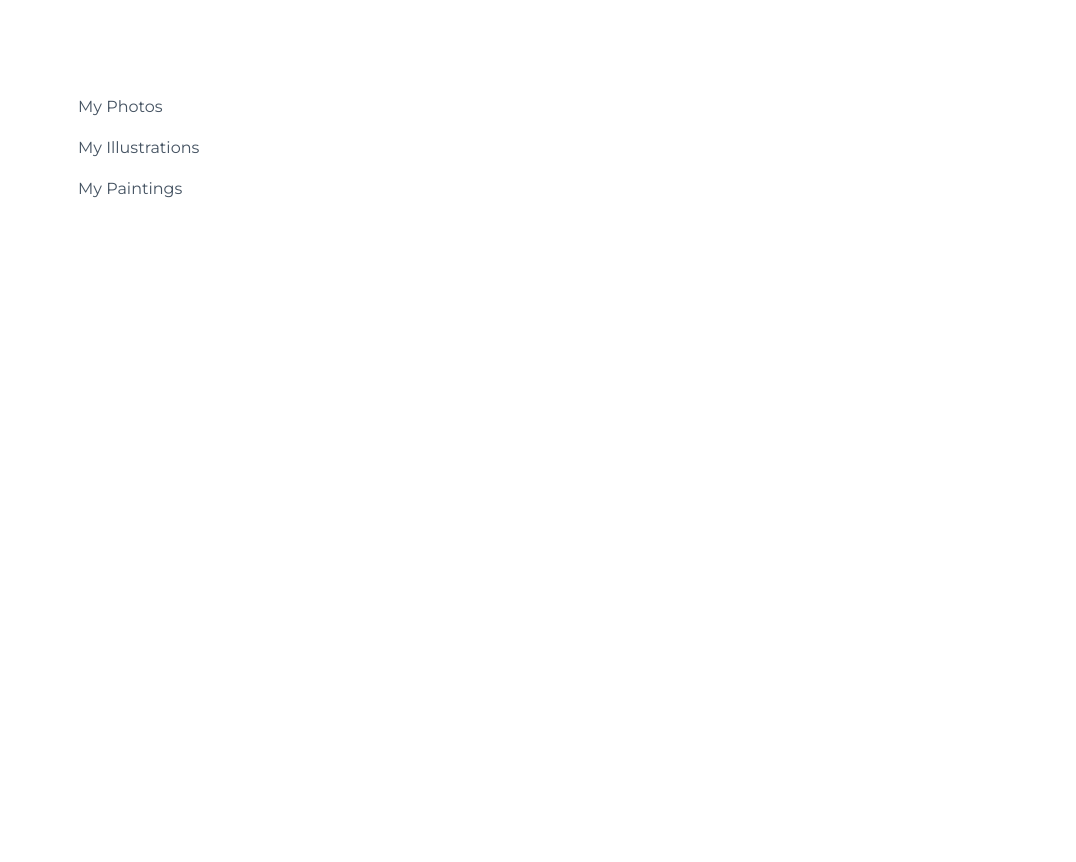
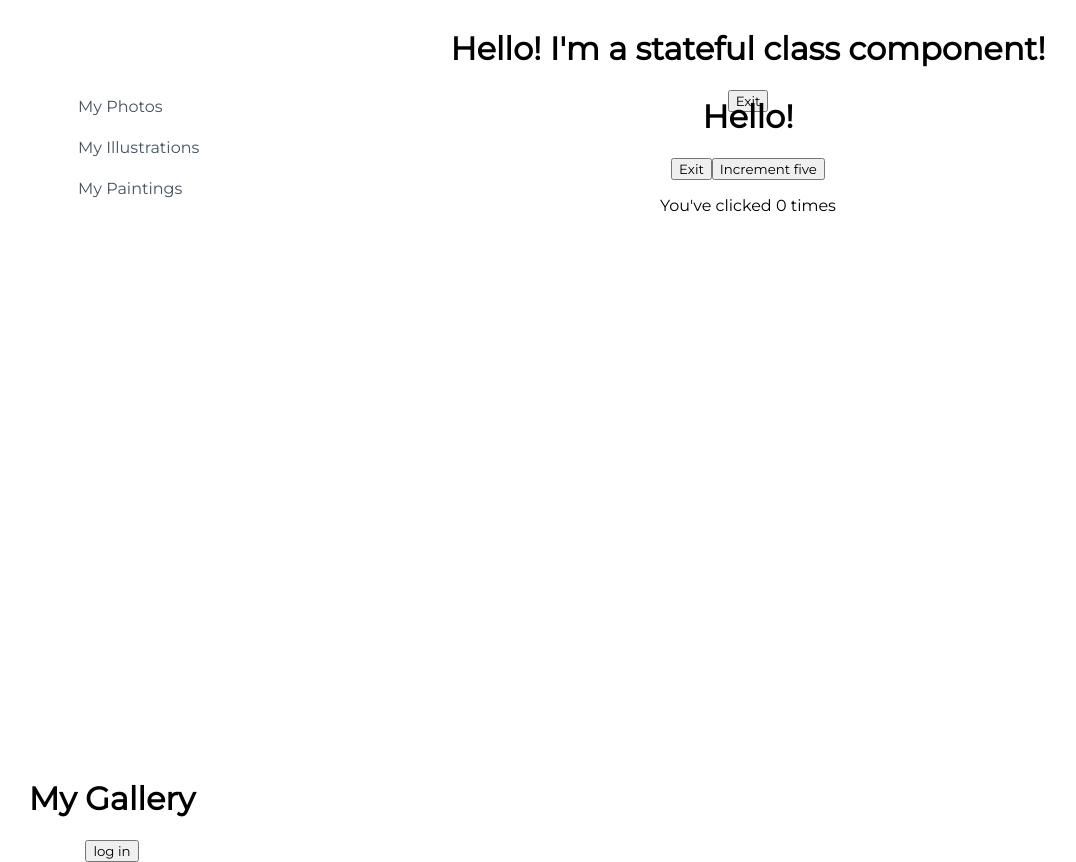
Before and after one commit to KarlMoran/Functional-Components-Challenge, a React (Create React App) app in the folder my-app/: page / in a window 1280 px wide. Shown: the whole page, without its empty margins (11-1087 px from the left). Before the commit the page ends 816 px from the top, so only its background shows below. Built offline with nearby package versions, Linux system fonts and the light colour scheme.

Commit message:
NavbarSimple challenge

```diff
--- a/my-app/src/App.js
+++ b/my-app/src/App.js
@@ -1,10 +1,17 @@
 import css from './App.module.css';
 import Sidebar from './components/Sidebar';
+import StatefulGreeting from './components/StatefulGreeting';
+import StatefulGreetingWithPrevState from './components/StatefulGreetingWithPrevState';
+import NavBarSimple from './components/NavbarSimple';
 
 function App() {
   return (
     <div className={css.App}>
       <Sidebar />
+      <br></br>
+      <StatefulGreeting greeting="I'm a stateful class component!"/>
+      <StatefulGreetingWithPrevState />
+      <NavBarSimple />
     </div>
   );
 }
--- /dev/null
+++ b/my-app/src/components/NavbarSimple.js
@@ -0,0 +1,43 @@
+import React from "react";
+import css from "./css/NavBarSimple.module.css";
+
+
+class NavBarSimple extends React.Component{
+
+    constructor(props){
+        super(props);
+        this.state = {
+            message: "Hello, guest!",
+            buttonText: "log in",
+        };
+    }
+
+    handleClick(){
+        this.setState((prevState, prevProps) =>{
+            console.log("Previous state", prevState)
+            console.log("Previous props", prevProps)
+            return {
+                message: prevState.message ===  "Hello, guest!" ? "Welcome back, user": "Hello, guest!",
+                buttonText: prevState.buttonText === "log in" ? "log out": "log in",
+                count: prevState.count + 1
+            }
+        }, () =>{
+
+        });
+    }
+
+
+    render() {
+        return (
+            <div className={ css.NavBarSimple }>
+                <h1>My Gallery </h1>
+                <span>
+                <button onClick={() => this.handleClick()}>{this.state.buttonText}</button>
+                </span>
+            </div>
+        )
+    }
+
+}
+
+export default NavBarSimple
--- /dev/null
+++ b/my-app/src/components/StatefulGreeting.js
@@ -0,0 +1,29 @@
+import React from "react";
+
+class StatefulGreeting extends React.Component {
+    constructor(props) {
+        super(props)
+        this.state = {
+            introduction: "Hello!",
+            buttonText: "Exit",
+        };
+    }
+
+    handleClick() {
+        this.setState({
+            introduction: "Goodbye!",
+        });
+        console.log(this.state.introduction);
+    }
+
+    render() {
+        return (
+            <div>
+                <h1>{this.state.introduction} {this.props.greeting}</h1>
+                <button onClick={() => this.handleClick()}>{this.state.buttonText}</button>
+            </div>
+        )
+    }
+}
+
+export default StatefulGreeting;
--- /dev/null
+++ b/my-app/src/components/StatefulGreetingWithPrevState.js
@@ -0,0 +1,62 @@
+import React from "react";
+
+class StatefulGreetingWithPrevState extends React.Component {
+    constructor(props) {
+        super(props)
+        this.state = {
+            introduction: "Hello!",
+            buttonText: "Exit",
+            count: 0,
+        };
+    }
+
+    handleClick() {
+        this.setState((prevState, prevProps) => {
+          console.log("Previous State:", prevState);
+          console.log("Previous Props:", prevProps);
+          return {
+            introduction:
+              prevState.introduction === "Hello!" ? "Goodbye!" : "Hello!",
+            buttonText: prevState.buttonText === "Exit" ? "Enter" : "Exit",
+          };
+        });
+      }
+
+      increment() {
+        this.setState((prevState, prevProps) => {
+          console.log("Previous State:", prevState);
+          console.log("Previous Props:", prevProps);
+          return {
+            count: prevState.count + 1,
+          };
+        });
+      }
+
+      incrementFive(){
+          this.increment()
+          this.increment()
+          this.increment()
+          this.increment()
+          this.increment()
+      }
+
+
+      render() {
+        return (
+          <div>
+            <h1>
+              {this.state.introduction} {this.props.greeting}
+            </h1>
+            <button onClick={() => this.handleClick()}>
+              {this.state.buttonText}
+            </button>
+            <button onClick={() => this.incrementFive()}>
+              Increment five
+            </button>
+        <p>You've clicked {this.state.count} times</p>
+          </div>
+        );
+      }
+    }
+
+export default StatefulGreetingWithPrevState;
```
Also changed, not shown: my-app/src/components/StatefulgreetingWithCallback.js (added, +34 -0 lines).
